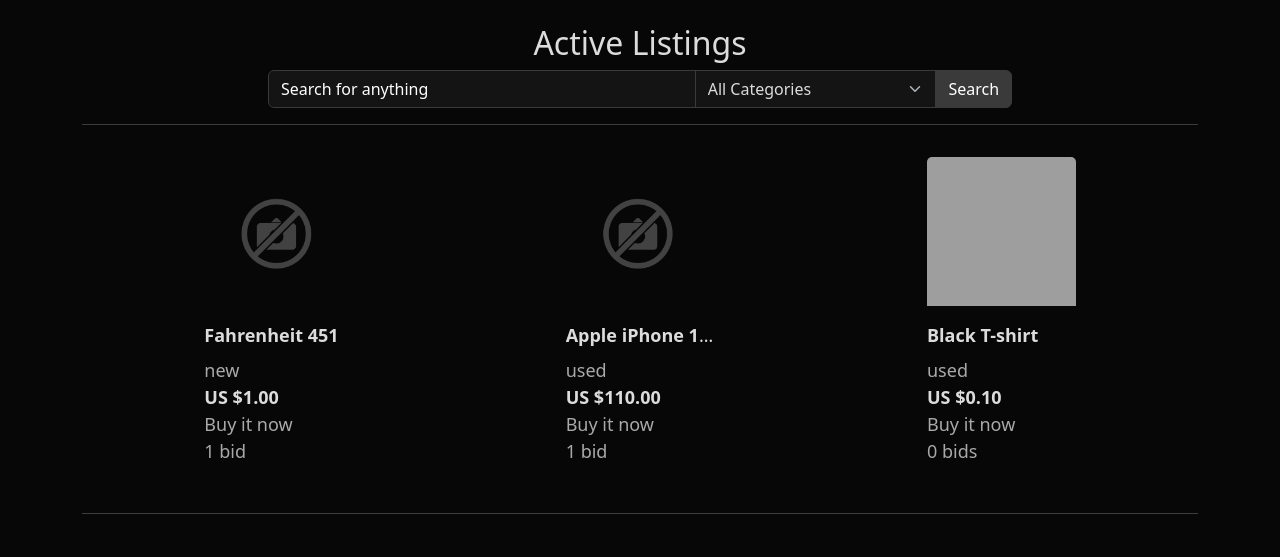
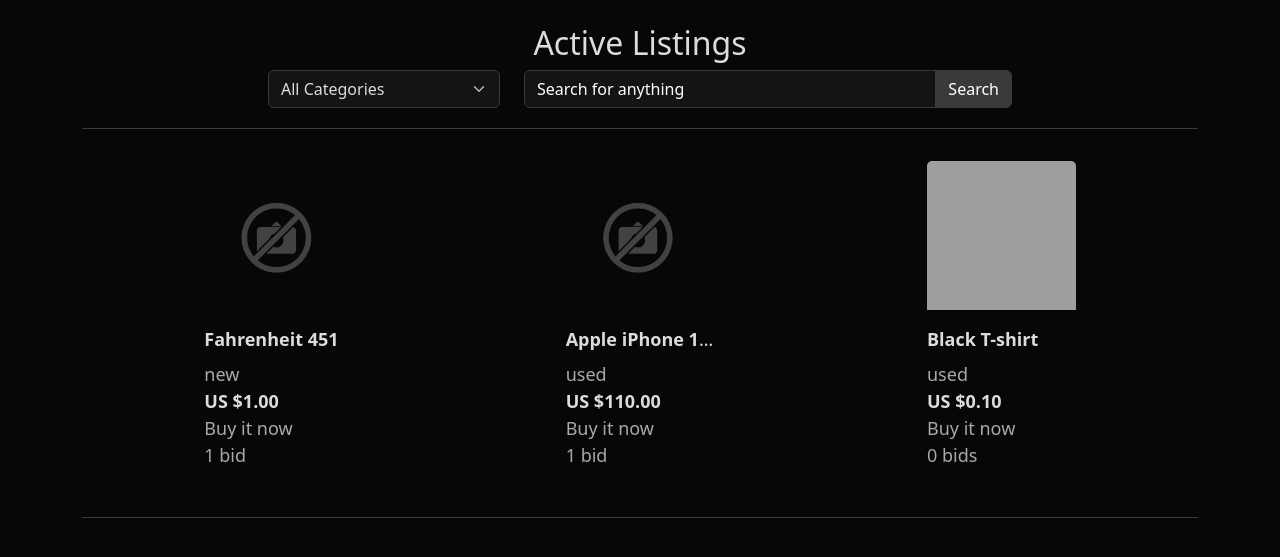
Before and after one commit to ThASh42/CS50w-project2-commerce, a Django app: page / in a window 1280 px wide. Shown: the part 59-616 px from the top of the page. Run offline with Django 3.2, Linux system fonts and the light colour scheme; data comes from the database, SQL or seed files in the repository; both versions use the stored data as it was after the commit; some libraries are stand-ins or nearby versions; grey boxes are pictures that could not be loaded.

Commit message:
Rebuild search

```diff
--- a/auctions/static/auctions/scss/styles.scss
+++ b/auctions/static/auctions/scss/styles.scss
@@ -93,23 +93,3 @@ span {
 		display: block;
 	}
 }
-
-// width more than 576px
-@include media-breakpoint-up(sm) {
-	#computer-search {
-		display: flex;
-	}
-	#mobile-search {
-		display: none;
-	}
-}
-
-// width is equal to or less than 576px
-@include media-breakpoint-down(sm) {
-	#computer-search {
-		display: none;
-	}
-	#mobile-search {
-		display: flex;
-	}
-}
--- a/auctions/templates/auctions/helpers/search.html
+++ b/auctions/templates/auctions/helpers/search.html
@@ -1,29 +1,9 @@
 {% csrf_token %}
 <!-- search for wide display -->
-<div class="input-group" id="computer-search">
-    <input name="search" class="form-control w-50" type="search" placeholder="Search for anything" value="{{ search }}" autocomplete="off">
-    <select name="category" class="form-select w-25" id="search_categories">
-        <option value="all" selected>All Categories</option>
-
-        {% for category_value, category_text in categories %}
-            {% if category_value == selected_category and selected_category %} <!-- Set the option to be selected if it is searched category -->
-                <option value="{{ category_value }}" selected>{{ category_text }}</option>
-            {% else %}
-                <option value="{{ category_value }}">{{ category_text }}</option>
-            {% endif %}
-        {% endfor %}
-
-    </select>
-    <input class="btn btn-bodyButton" type="submit" value="Search">
-</div>
-<!-- search for small display -->
-<div class="container">
-    <div class="row" id="mobile-search">
-        <div class="col-12">
-            <input name="search_mobile" class="form-control" type="search" placeholder="Search for anything" value="{{ search }}" autocomplete="off">
-        </div>
-        <div class="col-12 input-group mt-2">
-            <select name="category_mobile" class="form-select" id="search_categories">
+<div>
+    <div class="row mb-3">
+        <div class="col-lg-4 mb-1">
+            <select name="category" class="form-select" id="search_categories">
                 <option value="all" selected>All Categories</option>
                 {% for category_value, category_text in categories %}
                     {% if category_value == selected_category and selected_category %} <!-- Set the option to be selected if it is searched category -->
@@ -33,7 +13,12 @@
                     {% endif %}
                 {% endfor %}
             </select>
-            <input class="btn btn-bodyButton" type="submit" value="Search">
+        </div>
+        <div class="col-lg-8">
+            <div class="input-group">
+                <input name="search" class="form-control" type="search" placeholder="Search for anything" value="{{ search }}" autocomplete="off">
+                <button class="input-group-append btn btn-bodyButton" type="submit">Search</button>
+            </div>
         </div>
     </div>
 </div>
--- a/auctions/utilities.py
+++ b/auctions/utilities.py
@@ -91,11 +91,6 @@ def create_search_url(reverse_argument, request):
     selected_category = request.POST["category"]
     # Get search
     search = request.POST["search"].strip(" ")
-    if not search or not selected_category:
-        # Get searched category (for mobile search)
-        selected_category = request.POST["category_mobile"]
-        # Get search (for mobile search)
-        search = request.POST["search_mobile"].strip(" ")
 
     url = reverse(reverse_argument)
     if search:
```
Also changed, not shown: auctions/static/auctions/scss/styles.css, db.sqlite3, 1 other file.
